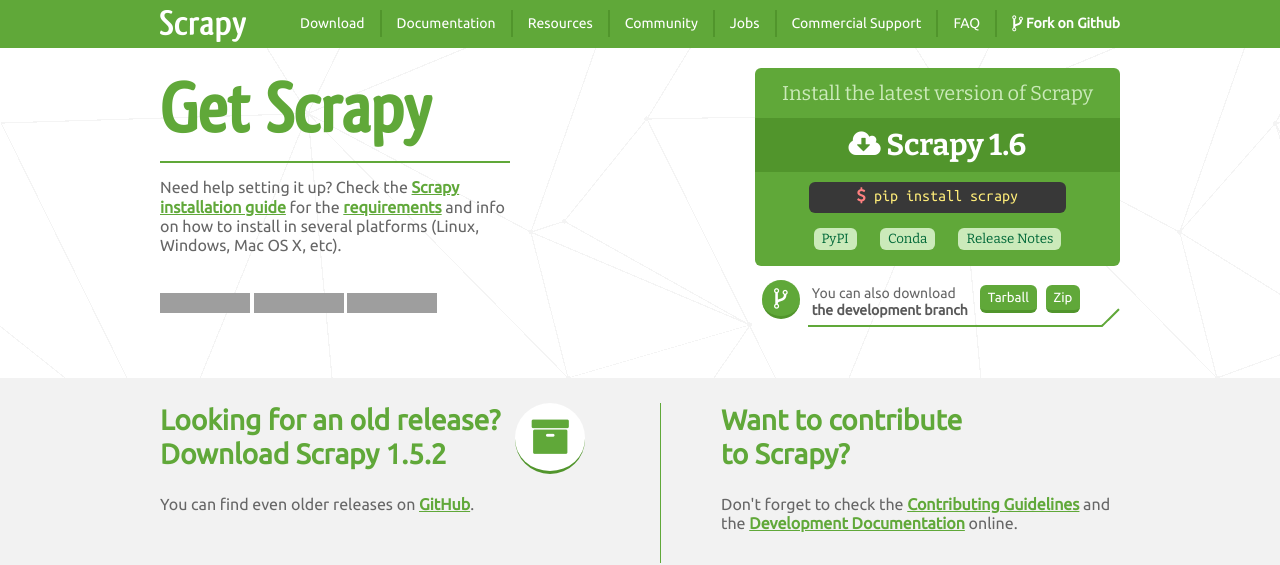
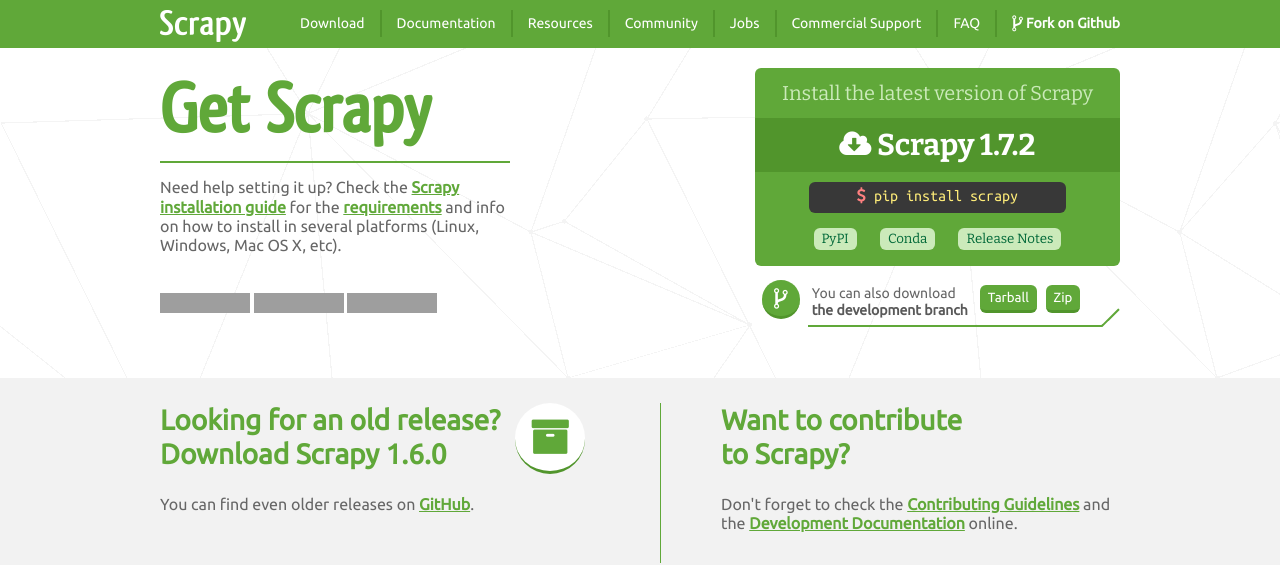
Before and after one commit to scrapy/scrapy.org, a Jekyll site: the page built from download.html, in a window 1280 px wide, cut to the strip 0-565 px from the top of the page. Built offline with Jekyll 4.4.1, drawn with Linux system fonts in a browser that asks for light colours; comment, search, counter and statistics services are not loaded; grey boxes are pictures that could not be loaded.

Commit message:
Scrapy 1.7.2 is out

```diff
--- a/_data/scrapy.yml
+++ b/_data/scrapy.yml
@@ -1,9 +1,9 @@
 stable:
-  version: 1.6
+  version: 1.7.2
   rtd: latest
 oldstable:
-  version: 1.5.2
-  rtd: 1.5
+  version: 1.6.0
+  rtd: 1.6
 development:
   version: master
   rtd: master
--- a/index.html
+++ b/index.html
@@ -128,7 +128,7 @@
     <div class="block-right">
       <h2>Want to know more?</h2>
       <ul>
-        <li><a href="http://docs.scrapy.org/en/{{ stable.version }}/intro/overview.html">- Discover Scrapy at a glance</a></li>
+        <li><a href="http://docs.scrapy.org/en/{{ stable.rtd }}/intro/overview.html">- Discover Scrapy at a glance</a></li>
         <li><a href="../companies/">- Meet the companies using Scrapy</a></li>
       </ul>
 
```
